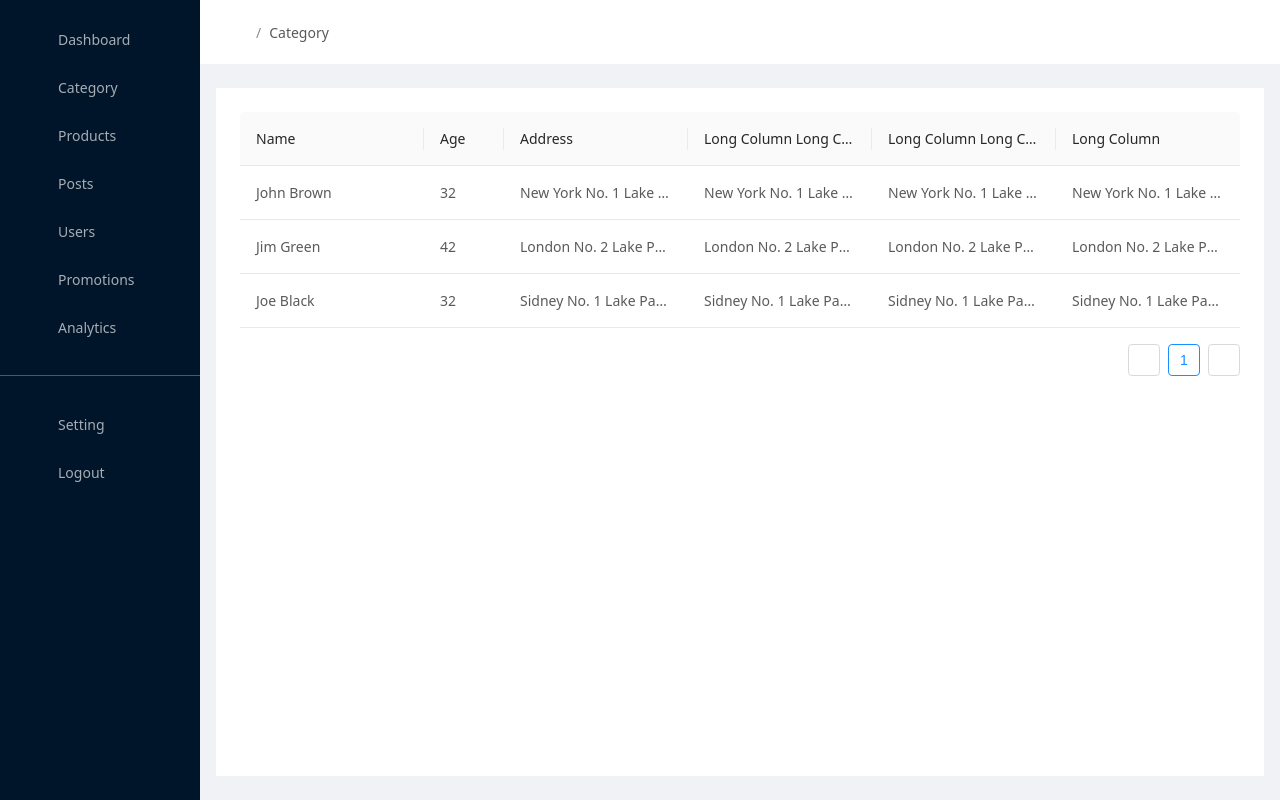
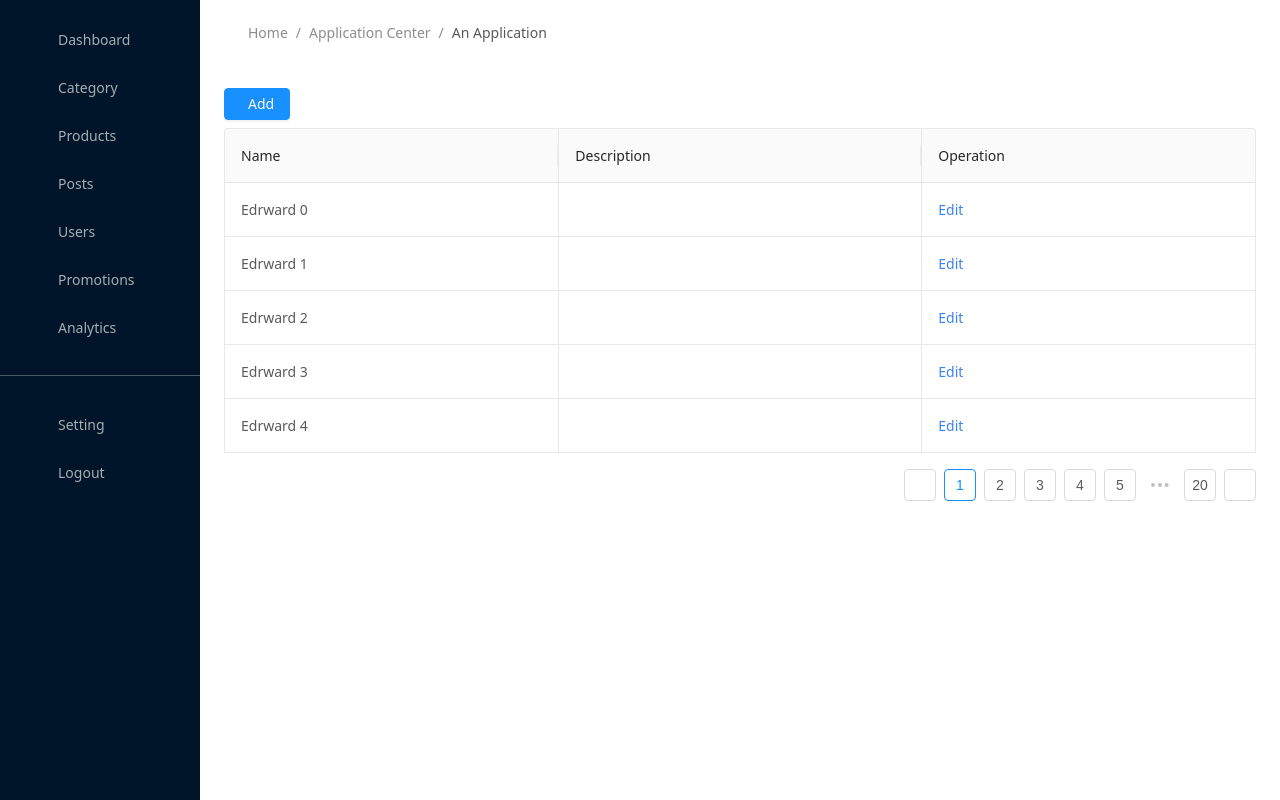
Before and after one commit to ngthuongdoan/vue-administrator, a Vue app: page /category in a window 1280 px wide. Built offline with nearby package versions, Linux system fonts and the light colour scheme; sample sign-in values are in the browser's storage.

Commit message:
feat: change to editable table on category

```diff
--- a/src/layouts/components/AppBar.vue
+++ b/src/layouts/components/AppBar.vue
@@ -1,24 +1,14 @@
 <template>
-  <a-layout-header
-    class="flex items-center"
-    style="background: #fff; padding: 0"
-  >
+  <a-layout-header class="p-0 bg-white flex items-center">
     <a-icon
       class="trigger"
       :type="collapsed ? 'menu-unfold' : 'menu-fold'"
       @click="$emit('toggle')"
     />
     <a-breadcrumb>
-      <a-breadcrumb-item>
-        <router-link to="/">
-          <a-icon type="home" />
-        </router-link>
-      </a-breadcrumb-item>
-      <a-breadcrumb-item>
-        <router-link to="/category">
-          <span>Category</span>
-        </router-link>
-      </a-breadcrumb-item>
+      <a-breadcrumb-item>Home</a-breadcrumb-item>
+      <a-breadcrumb-item><a href="">Application Center</a></a-breadcrumb-item>
+      <a-breadcrumb-item>An Application</a-breadcrumb-item>
     </a-breadcrumb>
   </a-layout-header>
 </template>
--- a/src/layouts/default.vue
+++ b/src/layouts/default.vue
@@ -3,14 +3,7 @@
     <SideBar :collapsed="collapsed"></SideBar>
     <a-layout>
       <AppBar @toggle="collapsed = !collapsed" :collapsed="collapsed"></AppBar>
-      <a-layout-content
-        :style="{
-          margin: '24px 16px',
-          padding: '24px',
-          background: '#fff',
-          minHeight: '280px',
-        }"
-      >
+      <a-layout-content class="p-6 bg-white overflow-auto">
         <router-view></router-view>
       </a-layout-content>
     </a-layout>
--- a/src/views/category/index.vue
+++ b/src/views/category/index.vue
@@ -1,83 +1,148 @@
 <template>
   <div>
-    <a-table :columns="columns" :data-source="data">
-      <a slot="name" slot-scope="text">{{ text }}</a>
+    <a-button
+      type="primary"
+      icon="plus"
+      @click="handleAdd"
+      class="flex items-center mb-2"
+    >
+      Add
+    </a-button>
+    <a-table
+      :columns="columns"
+      :data-source="data"
+      :pagination="{ pageSize: 5 }"
+      bordered
+    >
+      <!-- Render basic data -->
+      <template
+        v-for="col in ['name', 'age', 'address']"
+        :slot="col"
+        slot-scope="text, record"
+      >
+        <div :key="col">
+          <a-input
+            v-if="record.editable"
+            style="margin: -5px 0"
+            :value="text"
+            @change="(e) => handleChange(e.target.value, record.key, col)"
+          />
+          <!-- Render data with no edit -->
+          <template v-else>
+            {{ text }}
+          </template>
+        </div>
+      </template>
+      <template slot="operation" slot-scope="text, record">
+        <div class="editable-row-operations">
+          <!-- Render pop up confirm -->
+          <span v-if="record.editable">
+            <a @click="() => save(record.key)">Save</a>
+            <a-popconfirm
+              title="Sure to cancel?"
+              @confirm="() => cancel(record.key)"
+            >
+              <a>Cancel</a>
+            </a-popconfirm>
+          </span>
+          <span v-else>
+            <a
+              class="text-blue-500"
+              :disabled="editingKey !== ''"
+              @click="() => edit(record.key)"
+              >Edit</a
+            >
+          </span>
+        </div>
+      </template>
     </a-table>
   </div>
 </template>
-
 <script>
 const columns = [
   {
     title: 'Name',
     dataIndex: 'name',
-    key: 'name',
     scopedSlots: { customRender: 'name' },
   },
   {
-    title: 'Age',
-    dataIndex: 'age',
-    key: 'age',
-    width: 80,
+    title: 'Description',
+    dataIndex: 'description',
+    scopedSlots: { customRender: 'description' },
   },
   {
-    title: 'Address',
-    dataIndex: 'address',
-    key: 'address 1',
-    ellipsis: true,
-  },
-  {
-    title: 'Long Column Long Column Long Column',
-    dataIndex: 'address',
-    key: 'address 2',
-    ellipsis: true,
-  },
-  {
-    title: 'Long Column Long Column',
-    dataIndex: 'address',
-    key: 'address 3',
-    ellipsis: true,
-  },
-  {
-    title: 'Long Column',
-    dataIndex: 'address',
-    key: 'address 4',
-    ellipsis: true,
+    title: 'Operation',
+    dataIndex: 'operation',
+    scopedSlots: { customRender: 'operation' },
   },
 ];
 
-const data = [
-  {
-    key: '1',
-    name: 'John Brown',
-    age: 32,
-    address: 'New York No. 1 Lake Park, New York No. 1 Lake Park',
-    tags: ['nice', 'developer'],
-  },
-  {
-    key: '2',
-    name: 'Jim Green',
-    age: 42,
-    address: 'London No. 2 Lake Park, London No. 2 Lake Park',
-    tags: ['loser'],
-  },
-  {
-    key: '3',
-    name: 'Joe Black',
-    age: 32,
-    address: 'Sidney No. 1 Lake Park, Sidney No. 1 Lake Park',
-    tags: ['cool', 'teacher'],
-  },
-];
-
+const data = [];
+for (let i = 0; i < 100; i++) {
+  data.push({
+    key: i.toString(),
+    name: `Edrward ${i}`,
+    Description: '',
+  });
+}
 export default {
   data() {
+    this.cacheData = data.map((item) => ({ ...item }));
     return {
       data,
       columns,
+      editingKey: '',
     };
+  },
+  methods: {
+    handleChange(value, key, column) {
+      const newData = [...this.data];
+      const target = newData.filter((item) => key === item.key)[0];
+      if (target) {
+        target[column] = value;
+        this.data = newData;
+      }
+    },
+    edit(key) {
+      const newData = [...this.data];
+      const target = newData.filter((item) => key === item.key)[0];
+      this.editingKey = key;
+      if (target) {
+        target.editable = true;
+        this.data = newData;
+      }
+    },
+    save(key) {
+      const newData = [...this.data];
+      const newCacheData = [...this.cacheData];
+      const target = newData.filter((item) => key === item.key)[0];
+      const targetCache = newCacheData.filter((item) => key === item.key)[0];
+      if (target && targetCache) {
+        delete target.editable;
+        this.data = newData;
+        Object.assign(targetCache, target);
+        this.cacheData = newCacheData;
+      }
+      this.editingKey = '';
+    },
+    cancel(key) {
+      const newData = [...this.data];
+      const target = newData.filter((item) => key === item.key)[0];
+      this.editingKey = '';
+      if (target) {
+        Object.assign(
+          target,
+          this.cacheData.filter((item) => key === item.key)[0]
+        );
+        delete target.editable;
+        this.data = newData;
+      }
+    },
   },
 };
 </script>
-
-<style></style>
+<style scoped>
+.editable-row-operations a {
+  margin-right: 8px;
+}
+</style>
```
